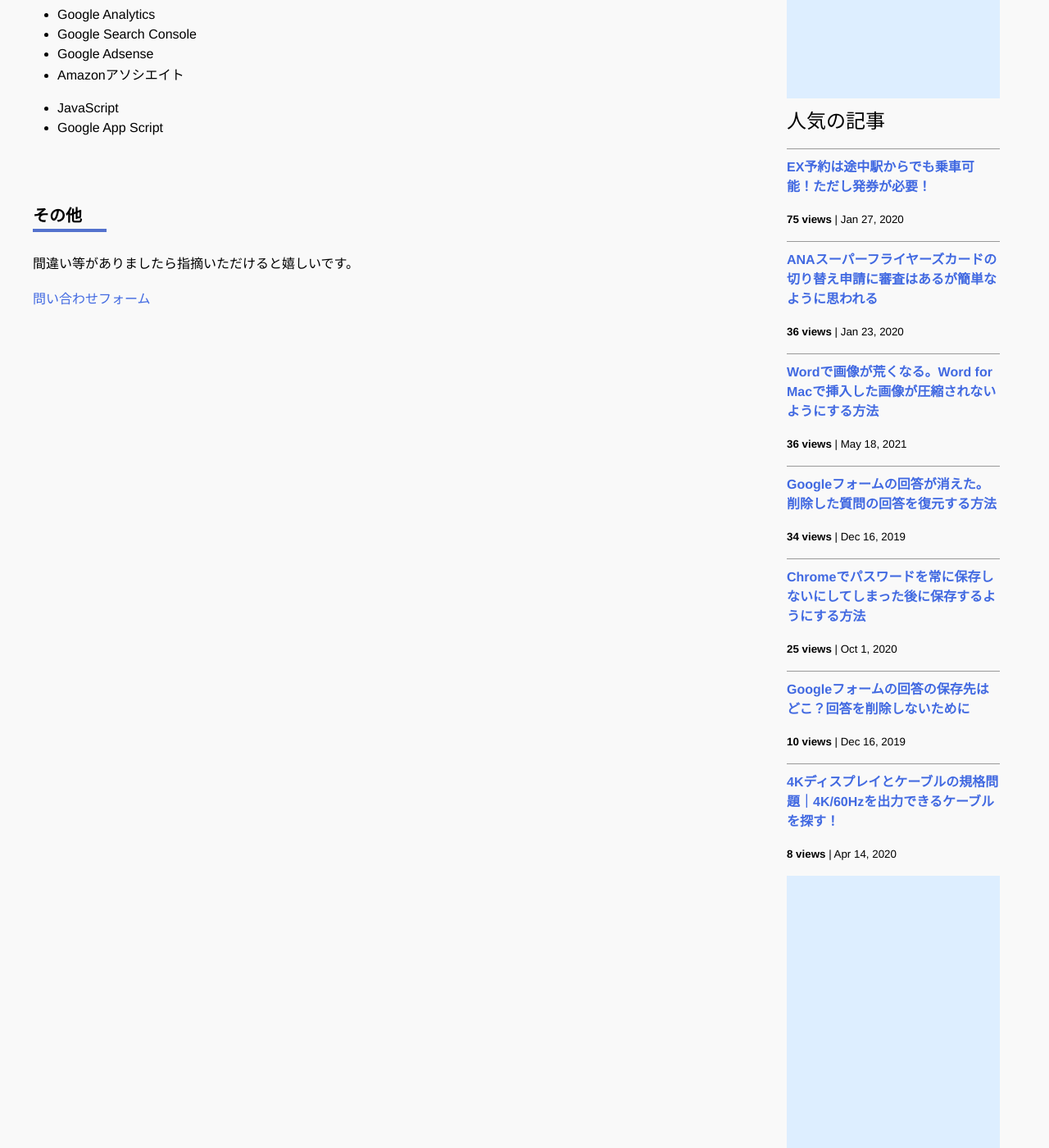
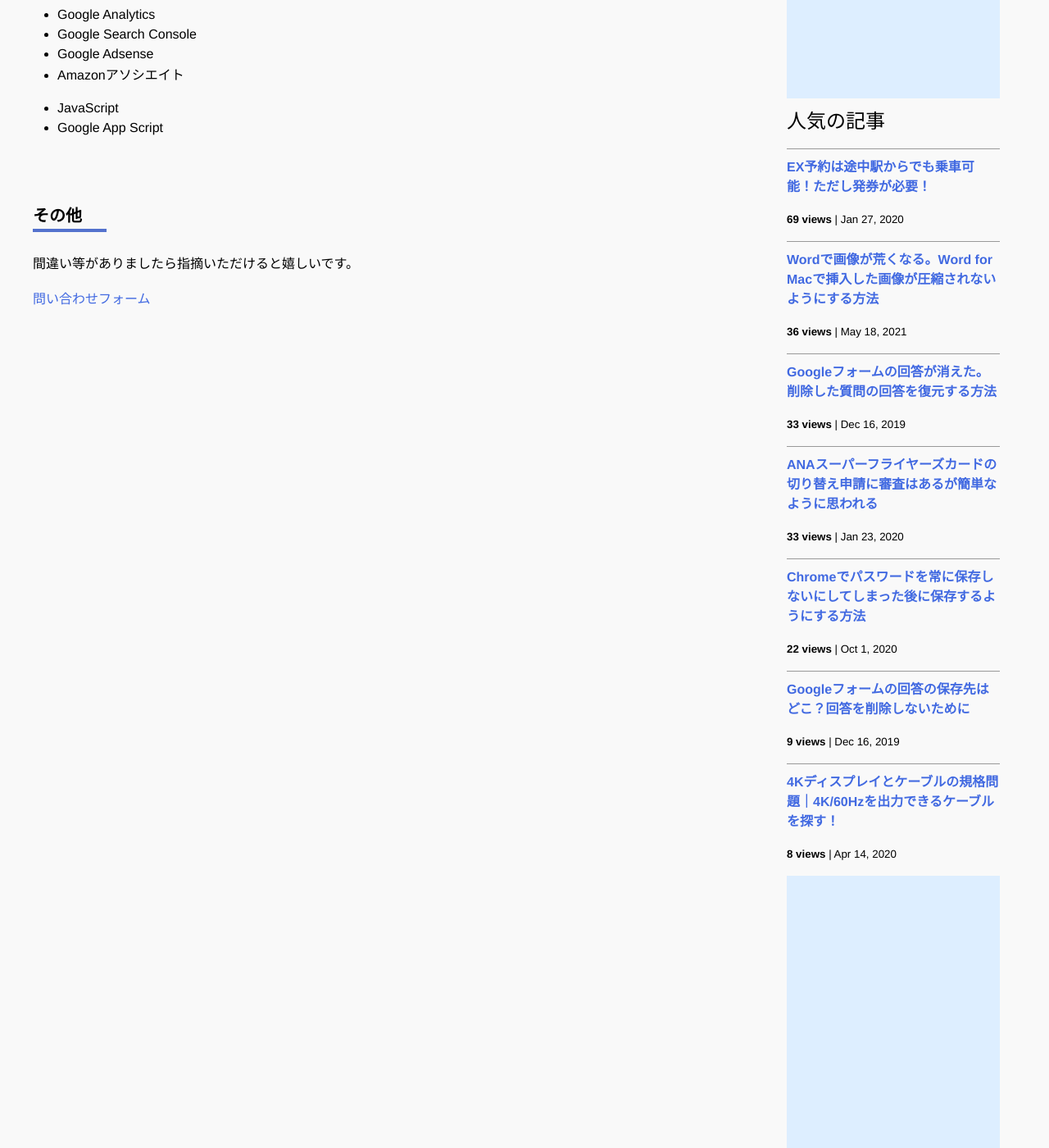
Before and after one commit to iwanaminami/shoyaiwaname, a Jekyll site: the page built from about.markdown, in a window 1280 px wide and 1400 px high, scrolled down 693 px. Shown: the whole window at 82% size. Built offline with Jekyll 4.4.1, drawn with Linux system fonts in a browser that asks for light colours; nearby versions of some CDN libraries; comment, search, counter and statistics services are not loaded.

Commit message:
chore(ga): update _data/popularposts.yml 20260527-0052

```diff
--- a/_data/popularposts.yml
+++ b/_data/popularposts.yml
@@ -1,17 +1,17 @@
 side:
-  - view: 75
+  - view: 69
     url: "/2020/01/27/ex-rideontheway.html"
   - view: 36
+    url: "/2021/05/18/image-compression-word.html"
+  - view: 33
+    url: "/2019/12/16/restore-googleform.html"
+  - view: 33
     url: "/2020/01/23/sfc-judge.html"
-  - view: 36
-    url: "/2021/05/18/image-compression-word.html"
-  - view: 34
-    url: "/2019/12/16/restore-googleform.html"
-  - view: 25
+  - view: 22
     url: "/2020/10/01/googlepassword.html"
-  - view: 11
+  - view: 10
     url: "/"
-  - view: 10
+  - view: 9
     url: "/2019/12/16/googleform-answers.html"
   - view: 8
     url: "/2020/04/14/4kcable.html"
```
